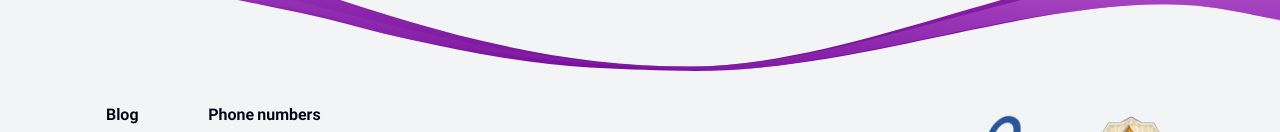
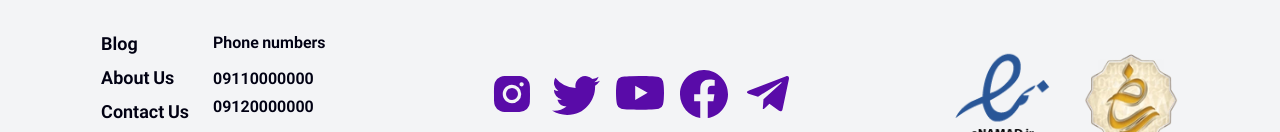
Before and after one commit to academy-react/luminous, a Next.js app: page /en in a window 1280 px wide. Shown: the part 3816-3948 px from the top of the page. Built offline with nearby package versions, Linux system fonts and the light colour scheme.

Commit message:
refactor: footer

```diff
--- a/src/components/layout/footer/footer.tsx
+++ b/src/components/layout/footer/footer.tsx
@@ -12,7 +12,7 @@ import { type Locale } from "#/i18n.config";
 
 export const Footer = ({ lang }: { lang: Locale }) => {
   return (
-    <div className="mt-28">
+    <div className="my-10">
       {/* footer background */}
       <div className="relative aspect-[7/1] w-full">
         <Image
@@ -27,12 +27,7 @@ export const Footer = ({ lang }: { lang: Locale }) => {
         {/* Info Area */}
         <div className="flex items-start justify-center gap-6">
           {/* Nav Bar */}
-          <ul
-            className={cn(
-              "flex flex-col gap-1.5 font-bold",
-              lang === "en" ? "" : "text-xl md:text-lg"
-            )}
-          >
+          <ul className="flex flex-col gap-1.5 text-xl font-bold md:text-lg">
             {footerMenuOptions.map((item) => (
               <li key={item.id}>
                 <Link href={item.href} className="hover:text-gray-100">
@@ -69,13 +64,13 @@ export const Footer = ({ lang }: { lang: Locale }) => {
               <Link
                 key={item.id}
                 href={item.href}
-                className="text-5xl text-primary transition-colors duration-500 hover:text-accent lg:text-3xl"
+                className="text-xl text-primary transition-colors duration-500 hover:text-accent xs:text-3xl lg:text-5xl"
               >
                 <item.icon />
               </Link>
             ))}
           </div>
-          <p className="w-fit text-xl font-bold text-primary lg:text-lg">
+          <p className="w-fit font-bold text-primary lg:text-lg">
             {
               {
                 fa: "ما را در شبکه‌های اجتماعی دنبال کنید",
```
